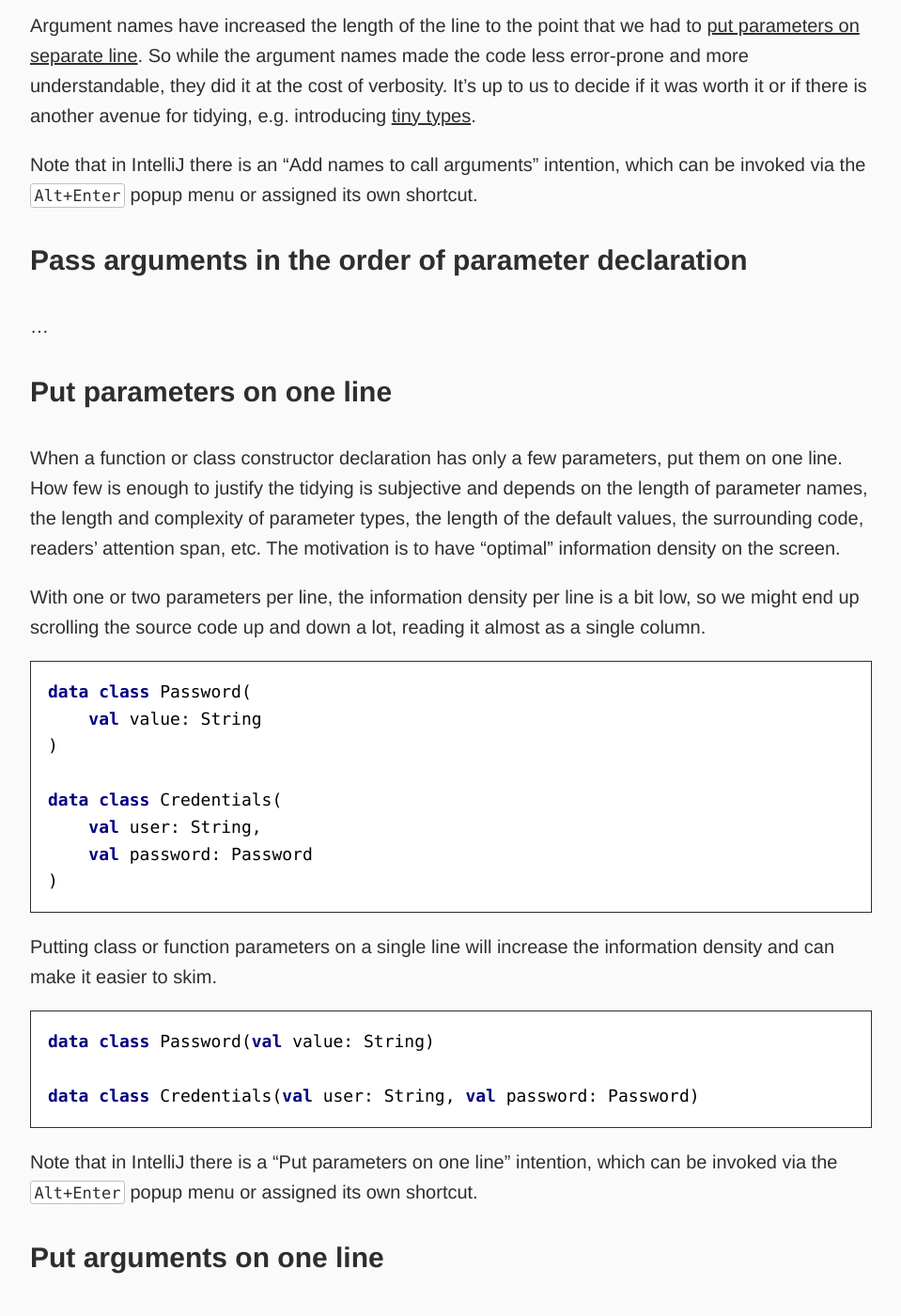
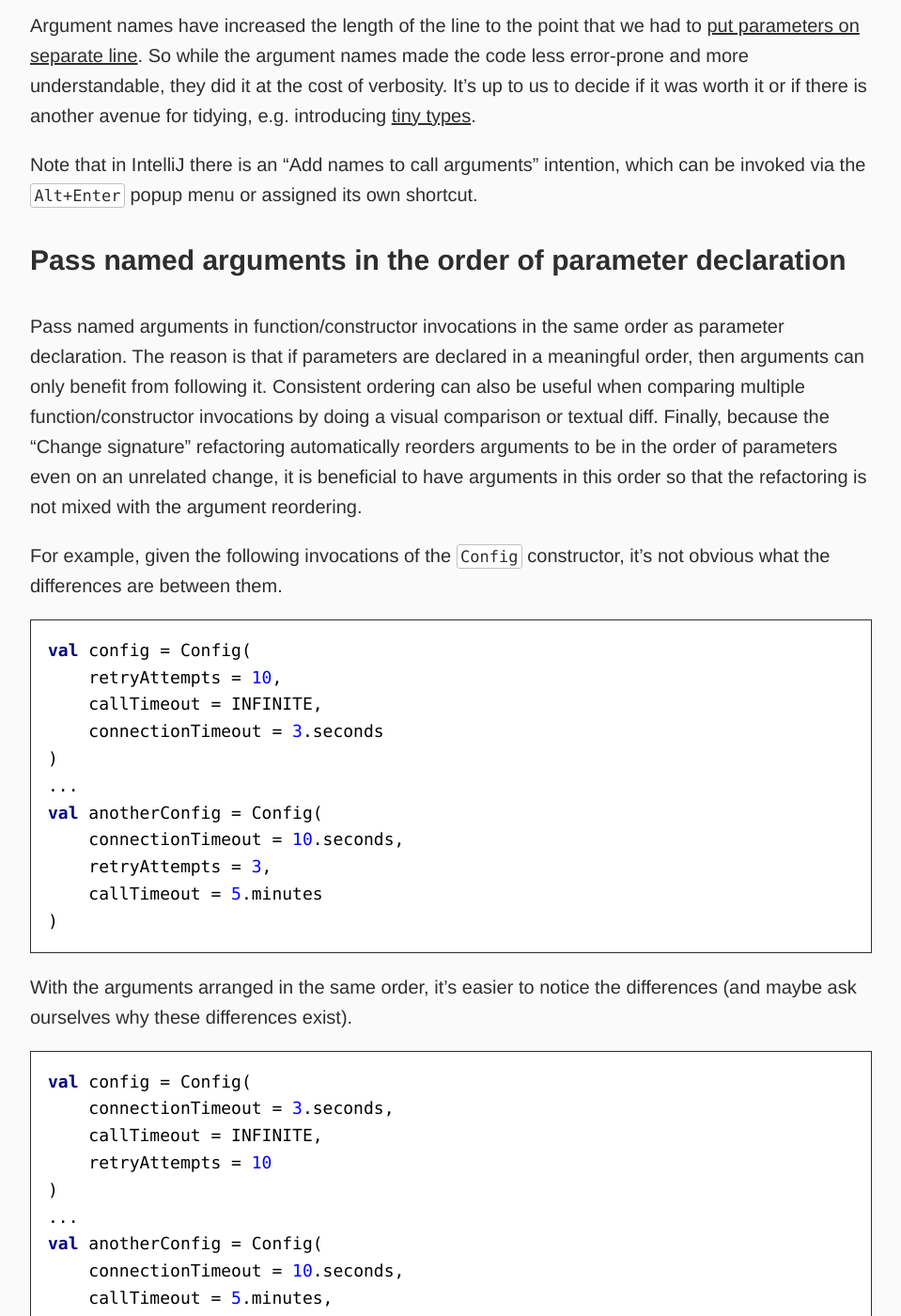
Before and after one commit to dkandalov/dkandalov.github.io, a Jekyll site: the page built from _posts/2023-12-26-tidy-kotlin.md, in a window 1280 px wide and 1400 px high, scrolled down 11628 px. Shown: the whole window at 94% size, without its empty margins (160-1119 px from the left). Built offline with Jekyll 4.4.1, drawn with Linux system fonts in a browser that asks for light colours; our own code applies the rules of GitHub Pages for plain Markdown files; some of the changed text lies outside the part shown.

Commit message:
updated tidy-kotlin - added "Pass named arguments in the order of parameter declaration"

```diff
--- a/_posts/2023-12-26-tidy-kotlin.md
+++ b/_posts/2023-12-26-tidy-kotlin.md
@@ -17,7 +17,7 @@ Many of these tidyings are about code style and formatting, which are sometimes
 4. [Inline variables with single usage](#inline-variables-with-single-usage)
 5. [Remove argument names when their types are distinct](#remove-argument-names-when-their-types-are-distinct)
 6. [Add argument names when types are the same or generic](#add-argument-names-when-types-are-the-same-or-generic)
-7. [Pass arguments in the order of parameter declaration](#pass-arguments-in-the-order-of-parameter-declaration)
+7. [Pass named arguments in the order of parameter declaration](#pass-named-arguments-in-the-order-of-parameter-declaration)
 8. [Put parameters on one line](#put-parameters-on-one-line)
 9. [Put arguments on one line](#put-arguments-on-one-line)
 10. [Put parameters on separate lines](#put-parameters-on-separate-lines)
@@ -265,8 +265,38 @@ Argument names have increased the length of the line to the point that we had to
 Note that in IntelliJ there is an "Add names to call arguments" intention, which can be invoked via the `Alt+Enter` popup menu or assigned its own shortcut.
 
 
-### Pass arguments in the order of parameter declaration
+### Pass named arguments in the order of parameter declaration
+Pass named arguments in function/constructor invocations in the same order as parameter declaration. The reason is that if parameters are declared in a meaningful order, then arguments can only benefit from following it. Consistent ordering can also be useful when comparing multiple function/constructor invocations by doing a visual comparison or textual diff. Finally, because the "Change signature" refactoring automatically reorders arguments to be in the order of parameters even on an unrelated change, it is beneficial to have arguments in this order so that the refactoring is not mixed with the argument reordering.
+
+For example, given the following invocations of the `Config` constructor, it's not obvious what the differences are between them.
+<kotlin>
+val config = Config(
+    retryAttempts = 10,
+    callTimeout = INFINITE,
+    connectionTimeout = 3.seconds
+)
 ...
+val anotherConfig = Config(
+    connectionTimeout = 10.seconds,
+    retryAttempts = 3,
+    callTimeout = 5.minutes
+)
+</kotlin>
+
+With the arguments arranged in the same order, it's easier to notice the differences (and maybe ask ourselves why these differences exist).
+<kotlin>
+val config = Config(
+    connectionTimeout = 3.seconds,
+    callTimeout = INFINITE,
+    retryAttempts = 10
+)
+...
+val anotherConfig = Config(
+    connectionTimeout = 10.seconds,
+    callTimeout = 5.minutes,
+    retryAttempts = 3
+)
+</kotlin>
 
 
 ### Put parameters on one line
```
